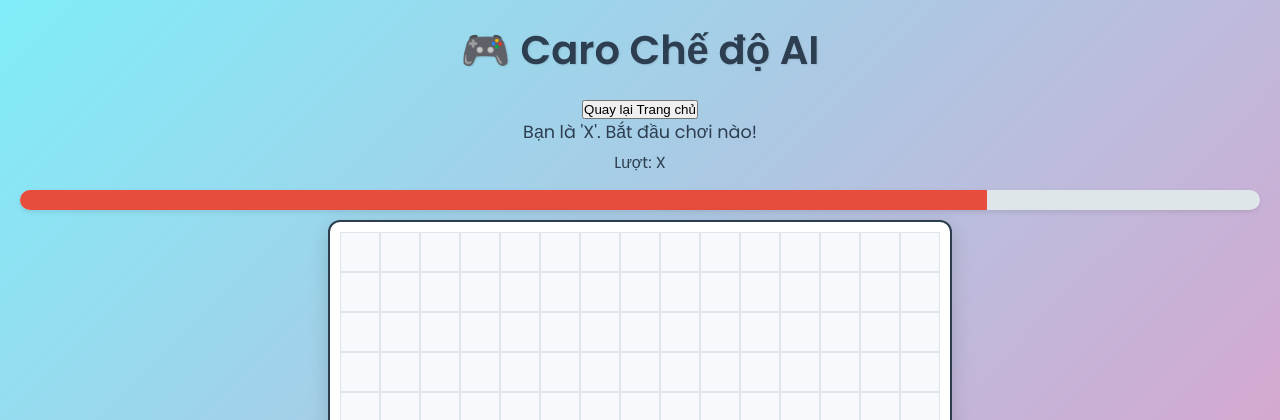
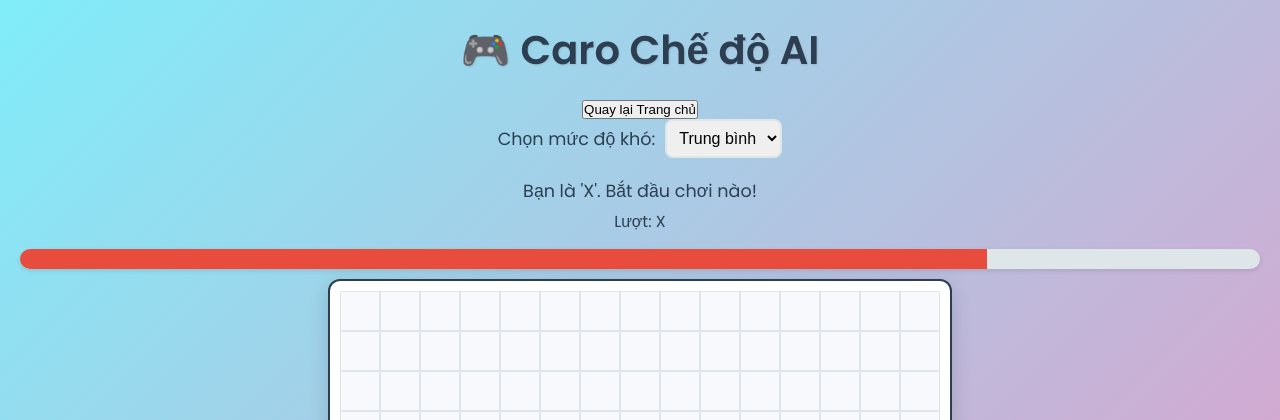
Before and after one commit to HoangPC2801/Game_Caro, a Flask app: page /ai-game in a window 1280 px wide. Shown: the top 420 px of the page. Run offline with Flask 3, Linux system fonts and the light colour scheme; some libraries are stand-ins or nearby versions.

Commit message:
them che do cho Ai

```diff
--- a/app.py
+++ b/app.py
@@ -12,7 +12,7 @@ app.config['SECRET_KEY'] = 'secret!'
 socketio = SocketIO(app)
 
 rooms = {}  # Lưu trữ thông tin phòng: {room_id: {players, board, turn, timer, paused, move_count}}
-ai_game_state = {"board": [["" for _ in range(15)] for _ in range(15)], "turn": "X"}
+ai_game_state = {"board": [["" for _ in range(15)] for _ in range(15)], "turn": "X", "difficulty": "medium"}
 player_skins = {}  # Lưu trữ skin của người chơi theo session ID
 
 def start_timer(room, current_symbol):
@@ -204,7 +204,7 @@ class MCTSNode:
             child = MCTSNode(self.board, move, self, opponent_symbol)
             self.children.append(child)
 
-    def simulate(self):
+    def simulate(self, difficulty="medium"):
         temp_board = copy.deepcopy(self.board)
         last_move = self.move
         current_symbol = "X" if self.symbol == "O" else "O"
@@ -221,9 +221,11 @@ class MCTSNode:
                 if score > best_score:
                     best_score = score
                     best_move = move
-            if random.random() < 0.2:
+            if difficulty == "easy" and random.random() < 0.7:  # 70% chọn ngẫu nhiên
                 best_move = random.choice(moves)
-            temp_board[best_move[0]][best_move[1]] = current_symbol
+            elif difficulty == "medium" and random.random() < 0.3:  # 30% chọn ngẫu nhiên
+                best_move = random.choice(moves)
+            temp_board[best_move[0]][move[1]] = current_symbol
             if check_win(temp_board, best_move[0], best_move[1], current_symbol)[0]:
                 return 1 if current_symbol == "O" else -1
             last_move = best_move
@@ -235,7 +237,12 @@ class MCTSNode:
             return -0.5
         return 0
 
-def mcts(board, last_move, time_limit=0.8):
+def mcts(board, last_move, time_limit=0.8, difficulty="medium"):
+    if difficulty == "easy":
+        moves = get_valid_moves(board, last_move)
+        if moves:
+            return random.choice(moves)  # Chọn ngẫu nhiên ở mức dễ
+        return None
     root = MCTSNode(board, symbol="O")
     start_time = time.time()
     while time.time() - start_time < time_limit:
@@ -247,7 +254,7 @@ def mcts(board, last_move, time_limit=0.8):
         sim_node = node
         if node.children:
             sim_node = random.choice(node.children)
-        result = sim_node.simulate()
+        result = sim_node.simulate(difficulty=difficulty)
         while sim_node:
             sim_node.visits += 1
             sim_node.wins += result if sim_node.symbol == "O" else -result
@@ -383,6 +390,14 @@ def on_send_message(data):
     if room in rooms and message:
         emit('receive_message', {'symbol': symbol, 'message': message}, room=room)
 
+@socketio.on('set_difficulty')
+def on_set_difficulty(data):
+    global ai_game_state
+    difficulty = data['difficulty']
+    if difficulty in ["easy", "medium", "hard"]:
+        ai_game_state['difficulty'] = difficulty
+        emit("difficulty_set", {'difficulty': difficulty})
+
 @socketio.on('make_move_ai')
 def on_move_ai(data):
     global ai_game_state
@@ -390,6 +405,7 @@ def on_move_ai(data):
     col = data['col']
     symbol = data['symbol']
     board = ai_game_state['board']
+    difficulty = ai_game_state['difficulty']
     if board[row][col] == "":
         board[row][col] = symbol
         emit("update_board_ai", {'row': row, 'col': col, 'symbol': symbol})
@@ -400,7 +416,8 @@ def on_move_ai(data):
         if is_board_full(board):
             emit("game_over_ai", {'winner': None, 'winning_cells': [], 'reason': 'draw'})
             return
-        ai_move = mcts(board, (row, col), time_limit=0.8)
+        time_limit = 0.3 if difficulty == "easy" else 0.8 if difficulty == "medium" else 1.5
+        ai_move = mcts(board, (row, col), time_limit=time_limit, difficulty=difficulty)
         if ai_move:
             ai_row, ai_col = ai_move
             board[ai_row][ai_col] = "O"
@@ -414,7 +431,7 @@ def on_move_ai(data):
 @socketio.on('restart_ai_game')
 def on_restart_ai():
     global ai_game_state
-    ai_game_state = {"board": [["" for _ in range(15)] for _ in range(15)], "turn": "X"}
+    ai_game_state = {"board": [["" for _ in range(15)] for _ in range(15)], "turn": "X", "difficulty": ai_game_state.get('difficulty', 'medium')}
     emit("update_board_ai", {'row': -1, 'col': -1, 'symbol': ""})
 
 if __name__ == '__main__':
--- a/static/ai_client.js
+++ b/static/ai_client.js
@@ -11,6 +11,7 @@ const timerContainer = document.getElementById("timer");
 const progressBar = document.getElementById("progress-bar");
 const restartButton = document.getElementById("restart-button");
 const loadingSpinner = document.getElementById("loading");
+const difficultySelect = document.getElementById("difficulty");
 
 const clickSound = new Audio("/static/sounds/click.mp3");
 const moveSound = new Audio("/static/sounds/move.mp3");
@@ -86,12 +87,26 @@ function restartGame() {
     timerContainer.style.display = "block";
     currentTurn = "X";
     createBoard();
+    setDifficulty();
     startTimer();
 }
 
-// Khởi tạo bàn cờ và timer khi tải trang
+// Thiết lập mức độ khó
+function setDifficulty() {
+    const difficulty = difficultySelect.value;
+    socket.emit("set_difficulty", { difficulty });
+}
+
+// Khởi tạo bàn cờ, timer và mức độ khó khi tải trang
 createBoard();
+setDifficulty();
 startTimer();
+
+// Lắng nghe thay đổi mức độ khó
+difficultySelect.addEventListener("change", () => {
+    setDifficulty();
+    clickSound.play();
+});
 
 // Lắng nghe phản hồi từ server
 socket.on("update_board_ai", (data) => {
@@ -157,3 +172,10 @@ socket.on("timeout_ai", () => {
         cell.onclick = null;
     }
 });
+
+socket.on("difficulty_set", (data) => {
+    info.innerText = `Mức độ khó đã được đặt thành: ${data.difficulty === 'easy' ? 'Dễ' : data.difficulty === 'medium' ? 'Trung bình' : 'Khó'}`;
+    setTimeout(() => {
+        info.innerText = "Bạn là 'X'. Bắt đầu chơi!";
+    }, 1000);
+});
--- a/static/style.css
+++ b/static/style.css
@@ -23,6 +23,32 @@ h1 {
     display: flex;
     align-items: center;
     gap: 10px;
+}
+
+/* Difficulty Selector Styling */
+.difficulty-selector {
+    margin-bottom: 20px;
+    display: flex;
+    align-items: center;
+    gap: 10px;
+}
+
+.difficulty-selector label {
+    color: #2c3e50;
+    font-size: 1.1rem;
+}
+
+.difficulty-selector select {
+    padding: 8px;
+    font-size: 1rem;
+    border: 2px solid #dfe6e9;
+    border-radius: 8px;
+    outline: none;
+    transition: border-color 0.3s ease;
+}
+
+.difficulty-selector select:focus {
+    border-color: #3498db;
 }
 
 /* Room Container Styling */
@@ -761,4 +787,13 @@ h1 {
         font-size: 0.7rem;
         padding: 4px 8px;
     }
+
+    .difficulty-selector {
+        flex-direction: column;
+        align-items: flex-start;
+    }
+
+    .difficulty-selector select {
+        width: 100%;
+    }
 }
--- a/templates/ai_game.html
+++ b/templates/ai_game.html
@@ -10,6 +10,14 @@
 <body>
     <h1><span>🎮</span> Caro Chế độ AI</h1>
     <button class="back-button" onclick="window.location.href='/'">Quay lại Trang chủ</button>
+    <div class="difficulty-selector">
+        <label for="difficulty">Chọn mức độ khó:</label>
+        <select id="difficulty">
+            <option value="easy">Dễ</option>
+            <option value="medium" selected>Trung bình</option>
+            <option value="hard">Khó</option>
+        </select>
+    </div>
     <p id="info">Bạn là 'X'. Bắt đầu chơi nào!</p>
     <p id="turn">Lượt: X</p>
     <div id="timer" class="progress-container">
```
